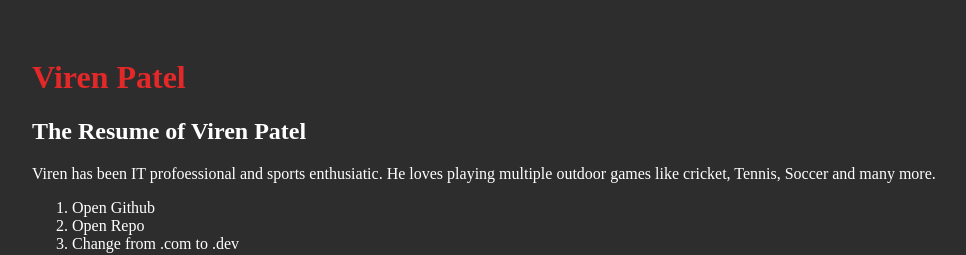
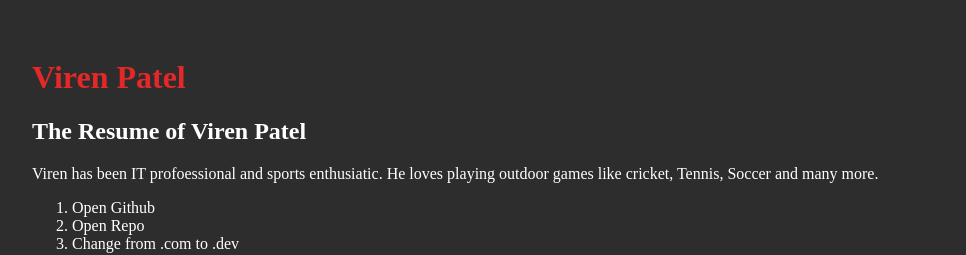
Before and after one commit to viren502/Viren_Patel, a plain HTML site: page index.html in a window 1280 px wide. Shown: the top 255 px of the page, without its empty margins (6-972 px from the left). Drawn offline with Linux system fonts and the light colour scheme.

Commit message:
Removing multiple

```diff
--- a/index.html
+++ b/index.html
@@ -16,7 +16,7 @@
 
   <h1 id="title">Viren Patel</h1>
   <h2>The Resume of Viren Patel</h2>
-  <p>Viren has been IT profoessional and sports enthusiatic. He loves playing multiple outdoor games like cricket, Tennis, Soccer and many more.</p>
+  <p>Viren has been IT profoessional and sports enthusiatic. He loves playing outdoor games like cricket, Tennis, Soccer and many more.</p>
 
   <ol>
     <li class="blue">Open Github</li>
```
